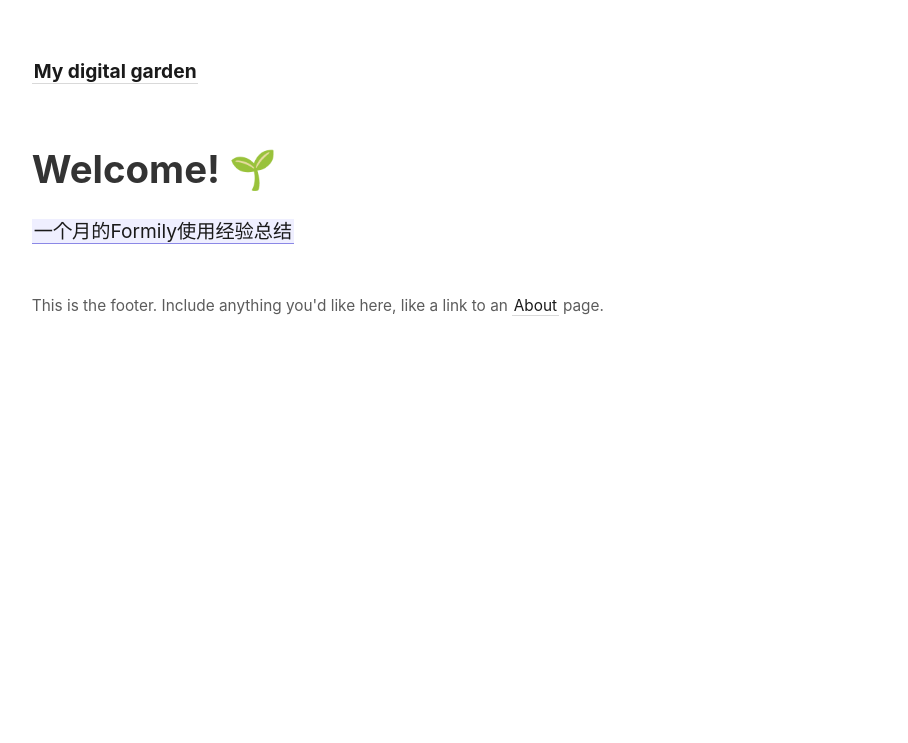
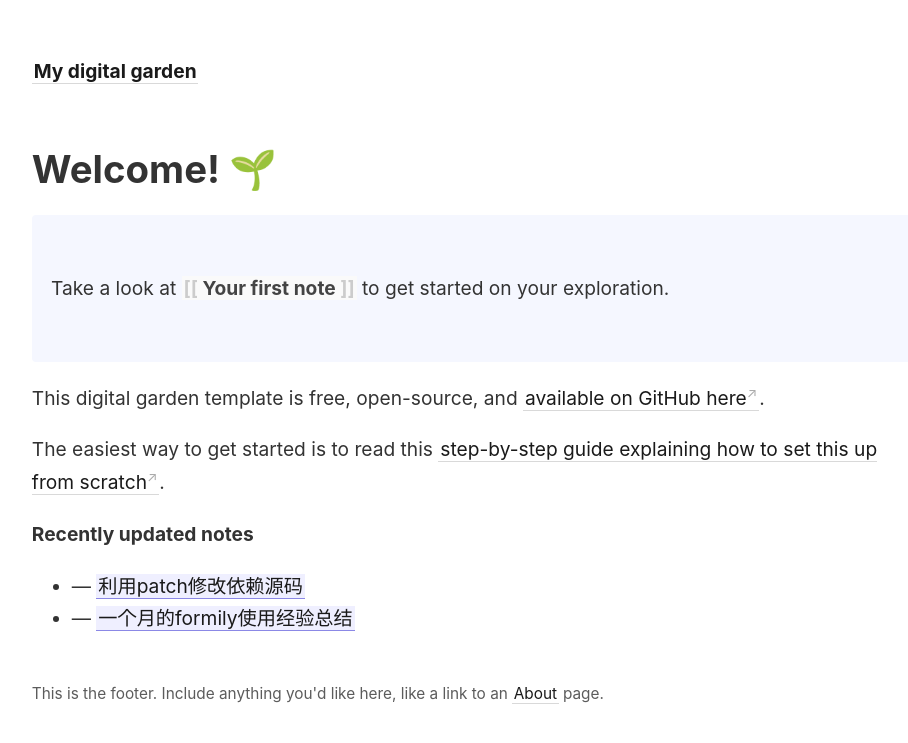
Before and after one commit to LavaCxx/lavacxx.github.io, a Jekyll site: the page built from _pages/index.md, in a window 1280 px wide. Shown: the top 743 px of the page, without its empty margins (45-953 px from the left). Built offline with Jekyll 4.4.1, drawn with Linux system fonts in a browser that asks for light colours.

Commit message:
Update index.md

```diff
--- a/_pages/index.md
+++ b/_pages/index.md
@@ -7,7 +7,24 @@ permalink: /
 
 # Welcome! 🌱
 
-[[一个月的Formily使用经验总结]]
+<p style="padding: 3em 1em; background: #f5f7ff; border-radius: 4px;">
+  Take a look at <span style="font-weight: bold">[[Your first note]]</span> to get started on your exploration.
+</p>
+
+This digital garden template is free, open-source, and [available on GitHub here](https://github.com/maximevaillancourt/digital-garden-jekyll-template).
+
+The easiest way to get started is to read this [step-by-step guide explaining how to set this up from scratch](https://maximevaillancourt.com/blog/setting-up-your-own-digital-garden-with-jekyll).
+
+<strong>Recently updated notes</strong>
+
+<ul>
+  {% assign recent_notes = site.notes | sort: "last_modified_at_timestamp" | reverse %}
+  {% for note in recent_notes limit: 5 %}
+    <li>
+      {{ note.last_modified_at | date: "%Y-%m-%d" }} — <a class="internal-link" href="{{ site.baseurl }}{{ note.url }}">{{ note.title }}</a>
+    </li>
+  {% endfor %}
+</ul>
 
 <style>
   .wrapper {
```
